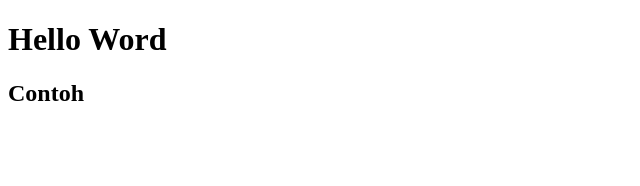
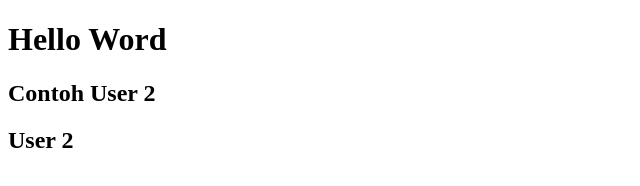
Before and after one commit to nndfeb/belajar-git-remote, a plain HTML site: page hello.html in a window 1280 px wide. Shown: the whole page, without its empty margins (0-640 px from the left). Drawn offline with Linux system fonts and the light colour scheme.

Commit message:
add user 2 to hello.html

```diff
--- a/hello.html
+++ b/hello.html
@@ -7,6 +7,7 @@
   </head>
   <body>
     <h1>Hello Word</h1>
-    <h2>Contoh</h2>
+    <h2>Contoh User 2</h2>
+    <h2>User 2</h2>
   </body>
 </html>
```
